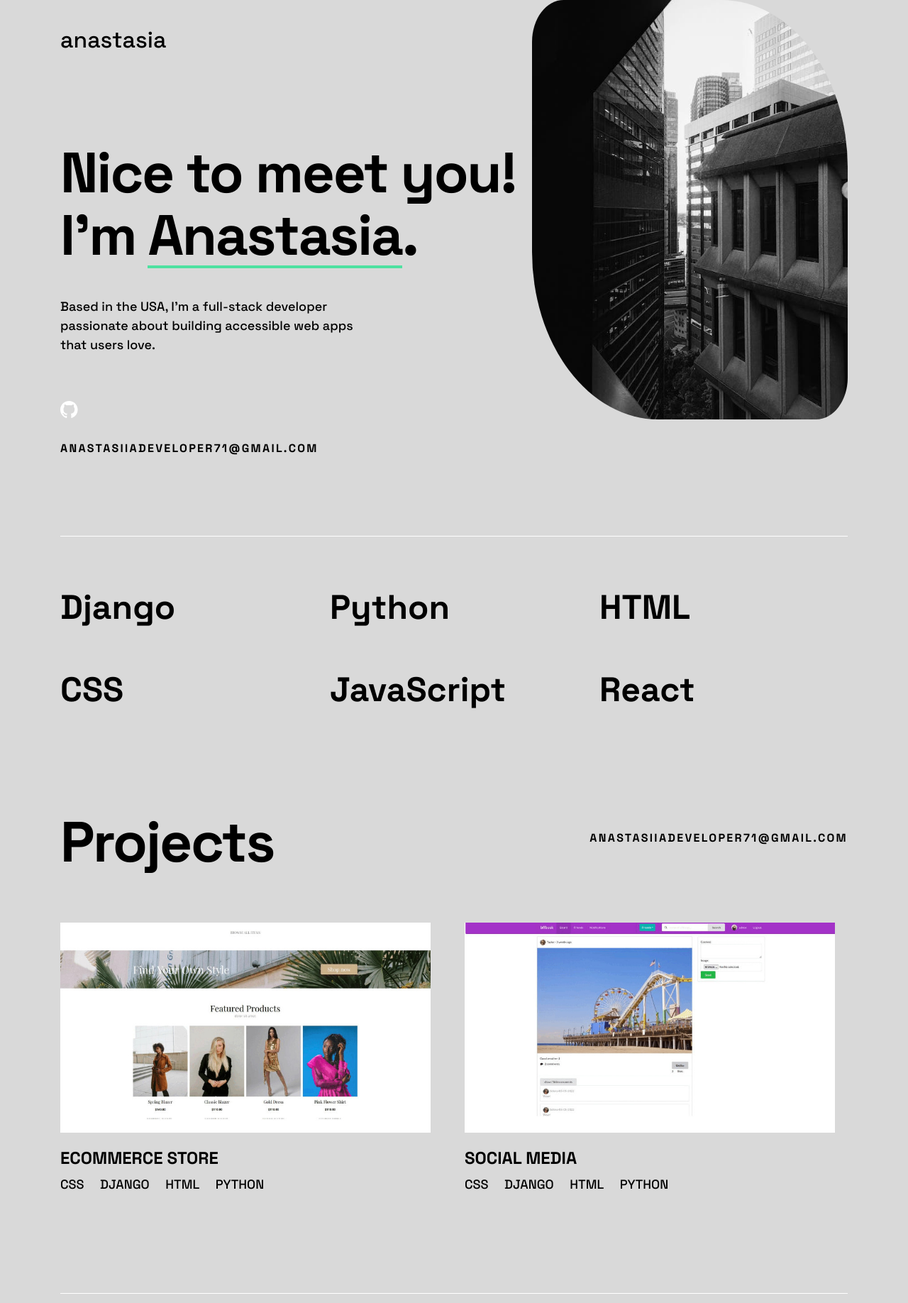
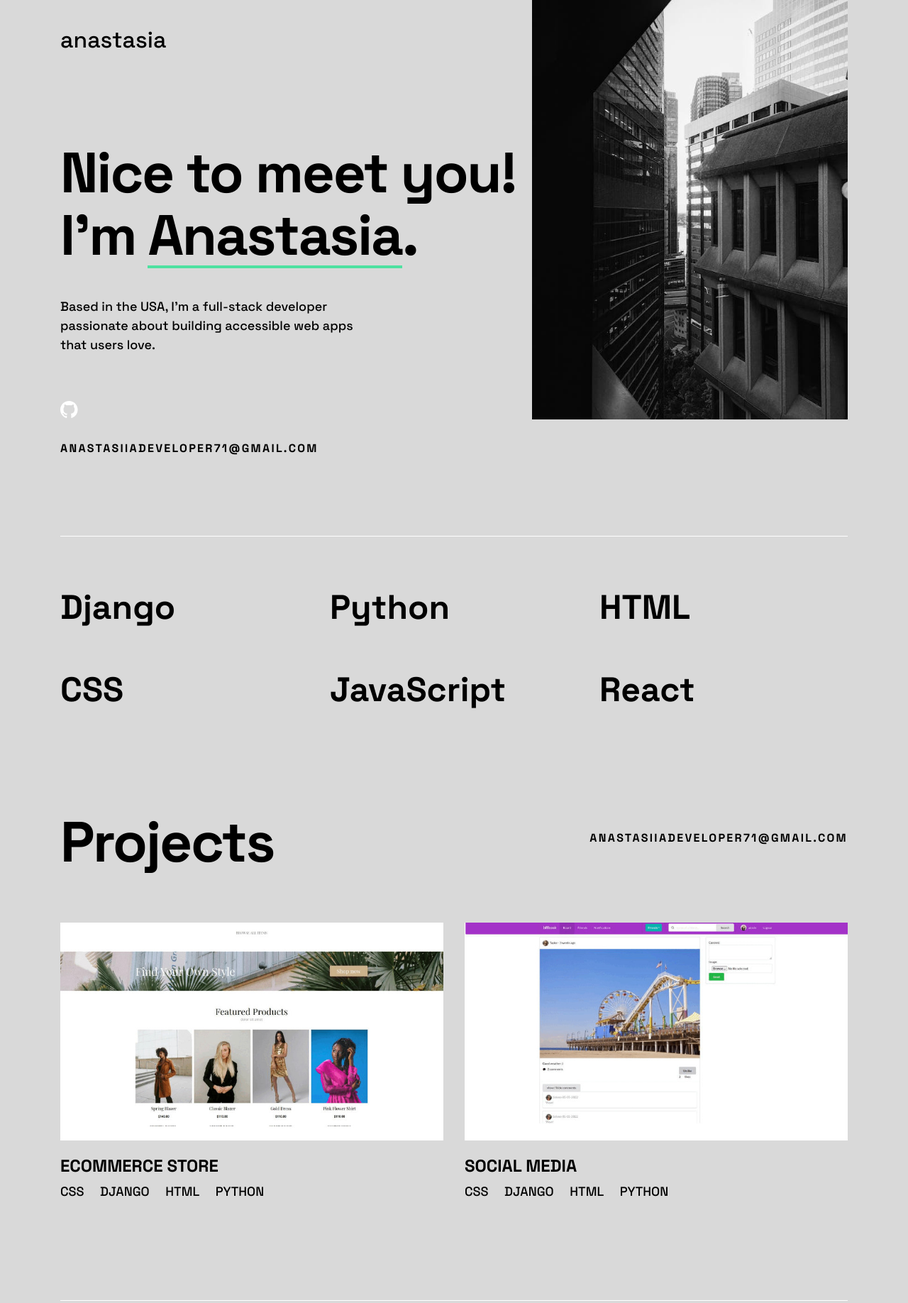
Before and after one commit to AnastasiiaK120/MyPortfolio, a Django app: page / in a window 1280 px wide. Shown: the top 1836 px of the page at 71% size. Run offline with Django 4.2, Linux system fonts and the light colour scheme; data comes from the database, SQL or seed files in the repository; both versions use the stored data as it was after the commit.

Commit message:
New photo

```diff
--- a/base/templates/base/home.html
+++ b/base/templates/base/home.html
@@ -52,9 +52,9 @@
                     class="hero__image"
                     src="/static/images/images/pexels-photo-15478804.jpeg"
                     alt="picture"
-                    width-="174"
+                    width="174"
                     height="383"
-                    style="border-radius: 10% 40%;"
+
                   />
                 </picture>
 
@@ -136,7 +136,7 @@
                 src="{{post.image.url}}"
                 width="343"
                 height="253"
-                style="height: 296px;"
+
               />
             </picture>
             <h3 class="projects__name">{{post.name}}</h3>
```
Also changed, not shown: db.sqlite3, static/images/images/Screenshot_from_2023-05-03_20-45-21.jpg (added), static/images/images/Screenshot_from_2023-05-07_15-03-16.jpg (added), static/images/images/Screenshot_from_2023-05-07_15-03-16.png (added), static/images/images/Screenshot_from_2023-05-07_15-03-161.jpg (added).
